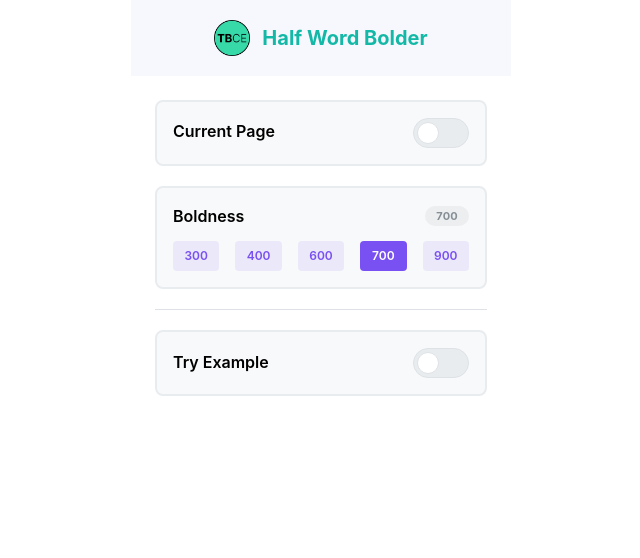
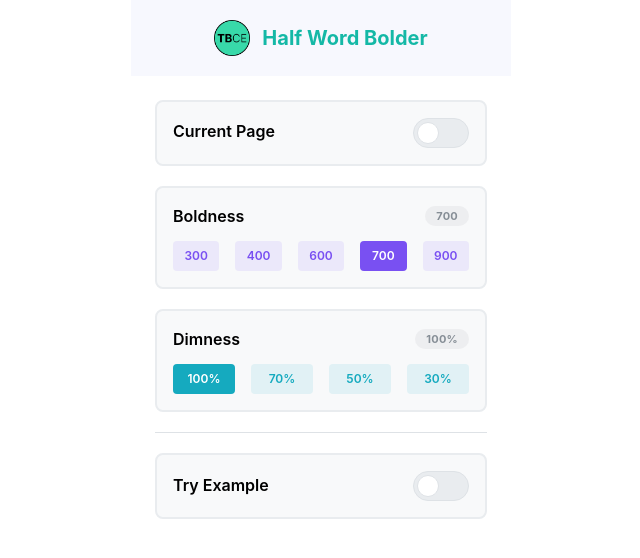
Before and after one commit to schb498/ReadFasterChromeExtension, a React (Vite) app: page / in a window 1280 px wide. Shown: the top 558 px of the page, without its empty margins (319-959 px from the left). Built offline with nearby package versions, Linux system fonts and the light colour scheme; no server answers.

Commit message:
Added text dimness option

```diff
--- a/src/App.tsx
+++ b/src/App.tsx
@@ -19,6 +19,7 @@ function App() {
   const [isBolded, setIsBolded] = useState(false);
   const [isPopupBolded, setIsPopupBolded] = useState(false);
   const [boldWeight, setBoldWeight] = useState(700);
+  const [dimLevel, setDimLevel] = useState(1);
 
   useEffect(() => {
     chrome.tabs.query({ active: true, currentWindow: true }, (tabs) => {
@@ -27,10 +28,11 @@ function App() {
 
       // Use tab-specific key to check if THIS tab is enabled
       chrome.storage.local.get(
-        [`tab_${tabId}_enabled`, "boldWeight"],
+        [`tab_${tabId}_enabled`, "boldWeight", "dimLevel"],
         (result) => {
           setIsBolded(result[`tab_${tabId}_enabled`] || false);
           setBoldWeight(result.boldWeight || 700);
+          setDimLevel(result.dimLevel ?? 1);
         },
       );
     });
@@ -68,6 +70,7 @@ function App() {
             action: "toggleBold",
             isBolded: newValue,
             boldWeight: boldWeight,
+            dimLevel: dimLevel,
           });
         },
       );
@@ -85,6 +88,22 @@ function App() {
         chrome.tabs.sendMessage(tabId, {
           action: "updateBoldWeight",
           boldWeight: value,
+        });
+      }
+    });
+  };
+
+  const handleDimChange = (value: number) => {
+    setDimLevel(value);
+    // Dim level stays global as a preference
+    chrome.storage.local.set({ dimLevel: value });
+
+    chrome.tabs.query({ active: true, currentWindow: true }, (tabs) => {
+      const tabId = tabs[0]?.id;
+      if (tabId && isBolded) {
+        chrome.tabs.sendMessage(tabId, {
+          action: "updateBoldWeight",
+          dimLevel: value,
         });
       }
     });
@@ -112,7 +131,7 @@ function App() {
               if (!cleanedWord) return word;
               const halfIndex = Math.ceil(cleanedWord.length / 2);
 
-              return `${leadingSymbols}<span style="font-weight: ${boldWeight};">${cleanedWord.slice(0, halfIndex)}</span><span style="font-weight: 400;">${cleanedWord.slice(halfIndex)}</span>${trailingSymbols}`;
+              return `${leadingSymbols}<span style="font-weight: ${boldWeight};">${cleanedWord.slice(0, halfIndex)}</span><span style="font-weight: 400; opacity: ${dimLevel};">${cleanedWord.slice(halfIndex)}</span>${trailingSymbols}`;
             });
 
             const spanWrapper = document.createElement("span");
@@ -195,6 +214,33 @@ function App() {
               </Stack>
             </Paper>
 
+            <Paper p="md" radius="md" className={styles.card}>
+              <Stack gap="sm">
+                <Group justify="space-between">
+                  <Text size="md" fw={600}>
+                    Dimness
+                  </Text>
+                  <Badge variant="light" color="gray">
+                    {Math.round(dimLevel * 100)}%
+                  </Badge>
+                </Group>
+                <Group grow>
+                  {[1, 0.7, 0.5, 0.3].map((w) => (
+                    <Button
+                      key={w}
+                      variant={dimLevel === w ? "filled" : "light"}
+                      color="cyan"
+                      size="xs"
+                      px={4}
+                      onClick={() => handleDimChange(w)}
+                    >
+                      {Math.round(w * 100)}%
+                    </Button>
+                  ))}
+                </Group>
+              </Stack>
+            </Paper>
+
             <Divider labelPosition="center" />
 
             <Paper
```
Also changed, not shown: src/background.js (+7 -2 lines), src/content.js (+24 -17 lines).
